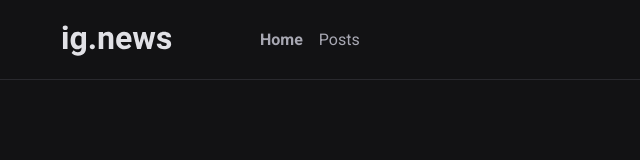
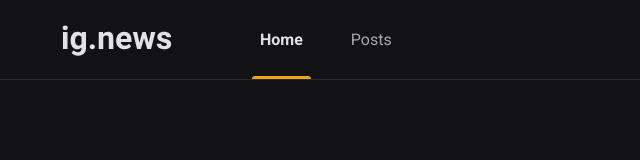
Before and after one commit to gabrielbugarelli/ignews, a Next.js app: page / in a window 1280 px wide. Shown: the top 160 px of the page, without its empty margins (0-640 px from the left). Built offline with nearby package versions, Linux system fonts and the light colour scheme.

Commit message:
feat(Header): estilização do component

```diff
--- a/src/components/Header/styles.module.scss
+++ b/src/components/Header/styles.module.scss
@@ -26,12 +26,28 @@
 
       transition: color 0.2s;
 
+      & + a {
+        margin-left: 2rem;
+      }
+
       &:hover {
         color: var(--gray-100);
       }
 
       &.active {
+        color: var(--gray-100);
         font-weight: bold;
+      }
+
+      &.active::after {
+        content: '';
+        height: 3px;
+        border-radius: 3px 3px 0 0;
+        width: 100%;
+        position: absolute;
+        bottom: 1px;
+        left: 0;
+        background: var(--yellow-500);
       }
     }
   }
--- a/src/pages/_document.tsx
+++ b/src/pages/_document.tsx
@@ -8,6 +8,7 @@ export default class MyDocument extends Document {
           <link rel="preconnect" href="https://fonts.gstatic.com" />
           <link rel="preconnect" href="https://fonts.googleapis.com" />
           <link href="https://fonts.googleapis.com/css2?family=Roboto:wght@300;400;500;700&display=swap" rel="stylesheet" />
+          <link rel="shortcut icon" href="favicon.png" type="image/png" />
         </Head>
 
         <body>
```
